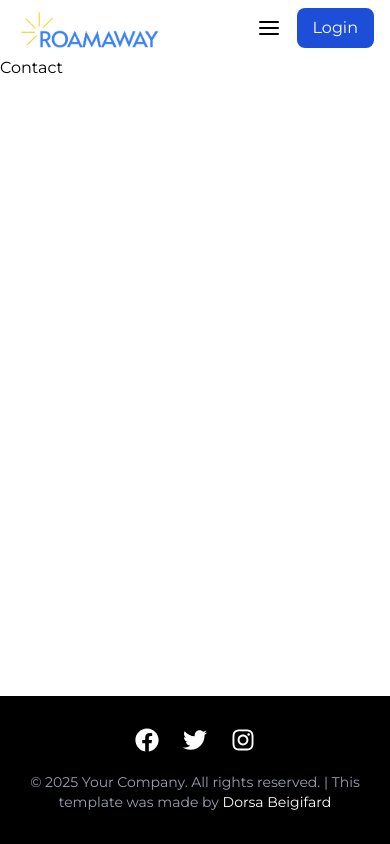
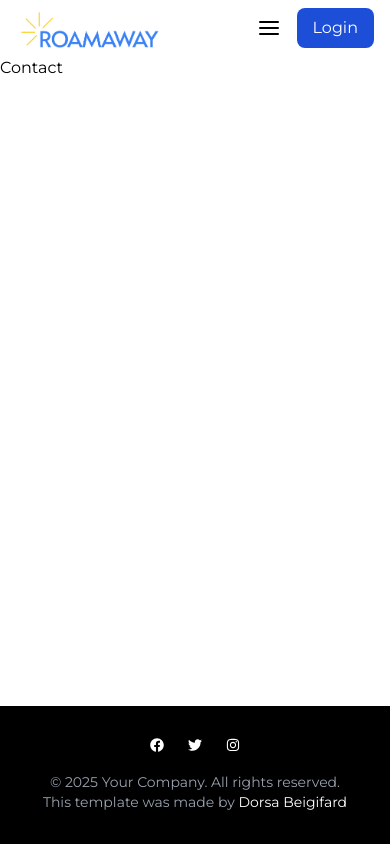
Before and after one commit to DorsaBeigifard/Hotels-Booking-Reactjs, a React (Vite) app: page /contact in a window 390 px wide. Built offline with nearby package versions, Linux system fonts and the light colour scheme.

Commit message:
Home page responsive

```diff
--- a/src/components/Footer/Footer.jsx
+++ b/src/components/Footer/Footer.jsx
@@ -6,14 +6,14 @@ const Footer = () => {
   return (
     <footer className="bg-black text-white py-8 ">
       <div className="flex justify-center gap-6">
-        <FaFacebook className="text-white text-2xl cursor-pointer hover:text-blue-600 transition-all" />
-        <FaTwitter className="text-white text-2xl cursor-pointer hover:text-blue-400 transition-all" />
-        <FaInstagram className="text-white text-2xl cursor-pointer hover:text-pink-500 transition-all" />
+        <FaFacebook className="footer-btn hover:text-blue-600 transition-all" />
+        <FaTwitter className="footer-btn hover:text-blue-400 transition-all" />
+        <FaInstagram className="footer-btn hover:text-pink-500 transition-all" />
       </div>
 
       <div className="mt-5 text-center text-gray-400 text-sm">
-        &copy; 2025 Your Company. All rights reserved. | This template was made
-        by{" "}
+        &copy; 2025 Your Company. All rights reserved. <br /> This template was
+        made by{" "}
         <Link
           to={"https://github.com/DorsaBeigifard"}
           className="text-white hover:text-gray-300 transition-all"
--- a/src/components/Parallax/Parallax.jsx
+++ b/src/components/Parallax/Parallax.jsx
@@ -4,7 +4,7 @@ function Parallax() {
     <div className="parallax">
       <div className="container mx-auto">
         <div className="text-center section-spacing">
-          <h2>Take It Easy, We've Got Your Stay Covered!</h2>
+          <h2> We've Got Your Stay Covered!</h2>
           <p>Relax and let us find you the best spots to unwind,</p>
           <p>from city escapes to tranquil retreats.</p>
         </div>
--- a/src/components/Reviews/Reviews.jsx
+++ b/src/components/Reviews/Reviews.jsx
@@ -9,8 +9,8 @@ function Reviews() {
           Hear what our guests have to say about their stays.
         </p>
       </div>
-      <div className="flex items-center justify-center gap-4">
-        <div>
+      <div className="flex flex-col sm:flex-row sm:items-center sm:justify-center gap-8 sm:gap-4">
+        <div className="flex flex-col items-center text-center px-8 sm:text-left sm:inline-block">
           <img className="rounded-full h-15 mb-4" src="images/person_1.jpg" />
           <p className="text-gray-700 italic mb-4">
             “Booking was effortless, and the hotel was just as described. The
@@ -18,7 +18,7 @@ function Reviews() {
           </p>
           <p className="italic text-gray-400">— Clare Gupta</p>
         </div>
-        <div>
+        <div className="flex flex-col items-center text-center px-8 sm:text-left sm:inline-block">
           <img className="rounded-full h-15 mb-4" src="images/person_2.jpg" />
           <p className="text-gray-700 italic mb-4">
             “A fantastic experience! The hotel was in the perfect location, and
@@ -26,7 +26,7 @@ function Reviews() {
           </p>
           <p className="italic text-gray-400">— Rogie Slater</p>
         </div>
-        <div>
+        <div className="flex flex-col items-center text-center px-8 sm:text-left sm:inline-block">
           <img className="rounded-full h-15 mb-4" src="images/person_3.jpg" />
           <p className="text-gray-700 italic mb-4">
             “Seamless booking and a wonderful stay! The rooms were clean, and
--- a/src/index.css
+++ b/src/index.css
@@ -104,7 +104,7 @@
   }
 
   .footer-btn {
-    @apply text-2xl text-white cursor-pointer;
+    @apply text-sm lg:text-2xl text-white cursor-pointer;
   }
 }
 
@@ -124,7 +124,7 @@
 }
 
 .slick-slide > div {
-  margin: 0 0.6rem; /* Adjust the gap as needed */
+  margin: 0 0.6rem;
 }
 body .slick-prev::before,
 body .slick-next::before {
```
